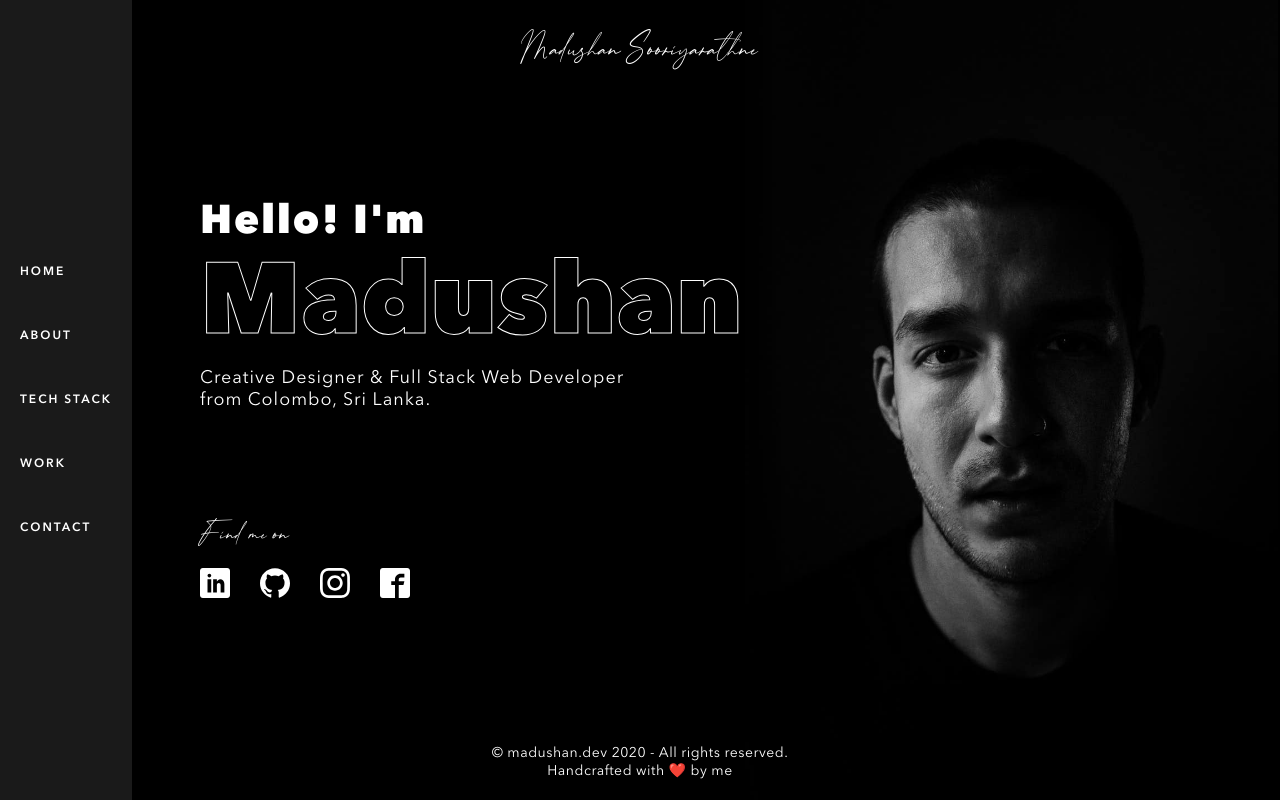
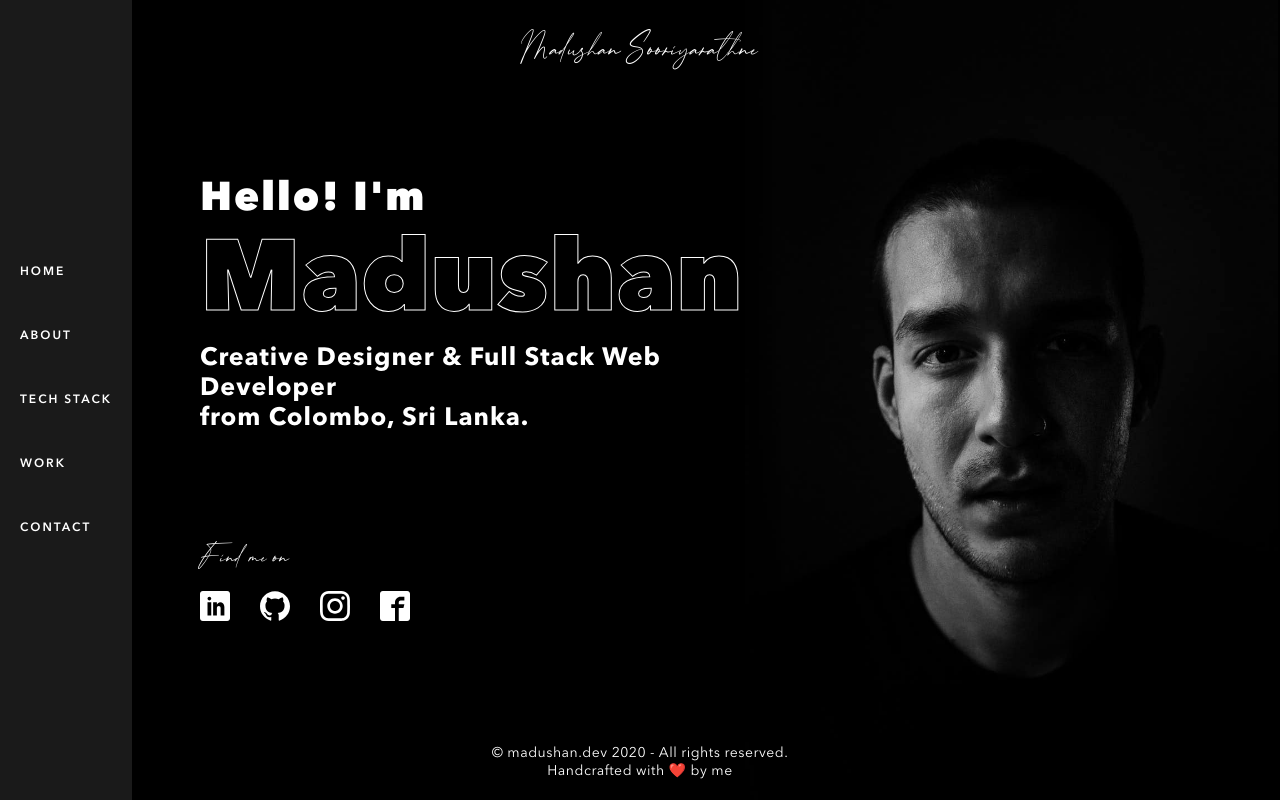
Before and after one commit to madushan-sooriyarathne/madushan-portfolio, a Next.js app: page / in a window 1280 px wide. Built offline with nearby package versions, Linux system fonts and the light colour scheme.

Commit message:
changed the font-size and font-weight in HeadingSecondary

```diff
--- a/components/headings/heading-secondary/HeadingSecondaryStyles.js
+++ b/components/headings/heading-secondary/HeadingSecondaryStyles.js
@@ -1,8 +1,8 @@
 import styled from "styled-components";
 
 const Heading = styled.h3`
-  font-size: 1.8rem;
-  font-weight: 400;
+  font-size: 2.5rem;
+  font-weight: 700;
   letter-spacing: 1px;
 `;
 
```
